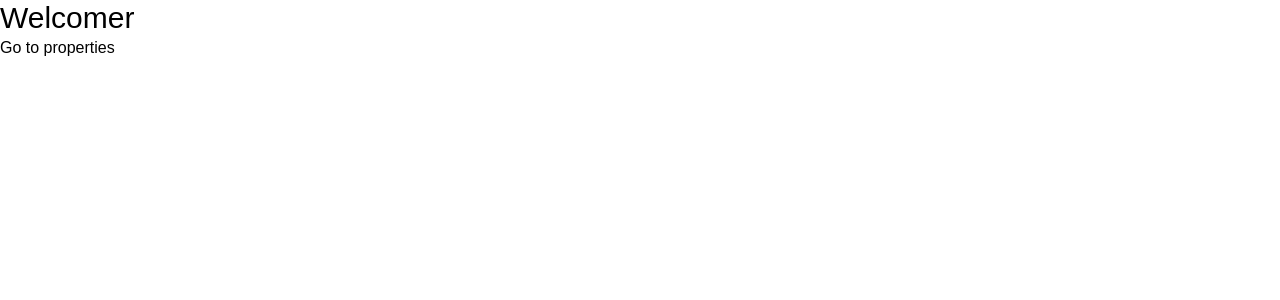
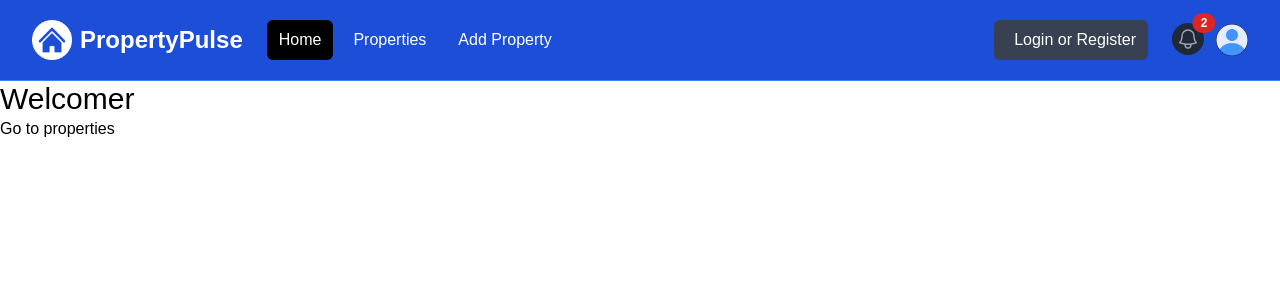
Before and after one commit to codendive/property-pulse, a Next.js app: page / in a window 1280 px wide. Shown: the top 300 px of the page. Built offline with nearby package versions, Linux system fonts and the light colour scheme.

Commit message:
Add Navbar component and integrate it into the main layout

```diff
--- a/app/layout.tsx
+++ b/app/layout.tsx
@@ -1,3 +1,4 @@
+import Navbar from '@/components/navbar'
 import '@/assets/styles/globals.css'
 
 export const metadata = {
@@ -10,6 +11,7 @@
   return (
     <html>
       <body>
+        <Navbar />
         <main>{children}</main>
       </body>
     </html>
--- /dev/null
+++ b/components/navbar.tsx
@@ -0,0 +1,203 @@
+import Image from 'next/image'
+import logo from '@/assets/images/logo-white.png'
+import profileDefault from '@/assets/images/profile.png'
+
+const Navbar = () => {
+  return (
+    <nav className='bg-blue-700 border-b border-blue-500'>
+      <div className='px-2 mx-auto max-w-7xl sm:px-6 lg:px-8'>
+        <div className='relative flex items-center justify-between h-20'>
+          <div className='absolute inset-y-0 left-0 flex items-center md:hidden'>
+            {/* <!-- Mobile menu button--> */}
+            <button
+              type='button'
+              id='mobile-dropdown-button'
+              className='relative inline-flex items-center justify-center p-2 text-gray-400 rounded-md hover:bg-gray-700 hover:text-white focus:outline-none focus:ring-2 focus:ring-inset focus:ring-white'
+              aria-controls='mobile-menu'
+              aria-expanded='false'
+            >
+              <span className='absolute -inset-0.5'></span>
+              <span className='sr-only'>Open main menu</span>
+              <svg
+                className='block w-6 h-6'
+                fill='none'
+                viewBox='0 0 24 24'
+                strokeWidth='1.5'
+                stroke='currentColor'
+                aria-hidden='true'
+              >
+                <path
+                  strokeLinecap='round'
+                  strokeLinejoin='round'
+                  d='M3.75 6.75h16.5M3.75 12h16.5m-16.5 5.25h16.5'
+                />
+              </svg>
+            </button>
+          </div>
+
+          <div className='flex items-center justify-center flex-1 md:items-stretch md:justify-start'>
+            {/* <!-- Logo --> */}
+            <a className='flex items-center flex-shrink-0' href='/index.html'>
+              <Image className='w-auto h-10' src={logo} alt='PropertyPulse' />
+
+              <span className='hidden ml-2 text-2xl font-bold text-white md:block'>
+                PropertyPulse
+              </span>
+            </a>
+            {/* <!-- Desktop Menu Hidden below md screens --> */}
+            <div className='hidden md:ml-6 md:block'>
+              <div className='flex space-x-2'>
+                <a
+                  href='/index.html'
+                  className='px-3 py-2 text-white bg-black rounded-md hover:bg-gray-900 hover:text-white'
+                >
+                  Home
+                </a>
+                <a
+                  href='/properties.html'
+                  className='px-3 py-2 text-white rounded-md hover:bg-gray-900 hover:text-white'
+                >
+                  Properties
+                </a>
+                <a
+                  href='/add-property.html'
+                  className='px-3 py-2 text-white rounded-md hover:bg-gray-900 hover:text-white'
+                >
+                  Add Property
+                </a>
+              </div>
+            </div>
+          </div>
+
+          {/* <!-- Right Side Menu (Logged Out) --> */}
+          <div className='hidden md:block md:ml-6'>
+            <div className='flex items-center'>
+              <button className='flex items-center px-3 py-2 text-white bg-gray-700 rounded-md hover:bg-gray-900 hover:text-white'>
+                <i className='mr-2 text-white fa-brands fa-google'></i>
+                <span>Login or Register</span>
+              </button>
+            </div>
+          </div>
+
+          {/* <!-- Right Side Menu (Logged In) --> */}
+          <div className='absolute inset-y-0 right-0 flex items-center pr-2 md:static md:inset-auto md:ml-6 md:pr-0'>
+            <a href='messages.html' className='relative group'>
+              <button
+                type='button'
+                className='relative p-1 text-gray-400 bg-gray-800 rounded-full hover:text-white focus:outline-none focus:ring-2 focus:ring-white focus:ring-offset-2 focus:ring-offset-gray-800'
+              >
+                <span className='absolute -inset-1.5'></span>
+                <span className='sr-only'>View notifications</span>
+                <svg
+                  className='w-6 h-6'
+                  fill='none'
+                  viewBox='0 0 24 24'
+                  strokeWidth='1.5'
+                  stroke='currentColor'
+                  aria-hidden='true'
+                >
+                  <path
+                    strokeLinecap='round'
+                    strokeLinejoin='round'
+                    d='M14.857 17.082a23.848 23.848 0 005.454-1.31A8.967 8.967 0 0118 9.75v-.7V9A6 6 0 006 9v.75a8.967 8.967 0 01-2.312 6.022c1.733.64 3.56 1.085 5.455 1.31m5.714 0a24.255 24.255 0 01-5.714 0m5.714 0a3 3 0 11-5.714 0'
+                  />
+                </svg>
+              </button>
+              <span className='absolute top-0 right-0 inline-flex items-center justify-center px-2 py-1 text-xs font-bold leading-none text-white transform translate-x-1/2 -translate-y-1/2 bg-red-600 rounded-full'>
+                2
+                {/* <!-- Replace with the actual number of notifications --> */}
+              </span>
+            </a>
+            {/* <!-- Profile dropdown button --> */}
+            <div className='relative ml-3'>
+              <div>
+                <button
+                  type='button'
+                  className='relative flex text-sm bg-gray-800 rounded-full focus:outline-none focus:ring-2 focus:ring-white focus:ring-offset-2 focus:ring-offset-gray-800'
+                  id='user-menu-button'
+                  aria-expanded='false'
+                  aria-haspopup='true'
+                >
+                  <span className='absolute -inset-1.5'></span>
+                  <span className='sr-only'>Open user menu</span>
+                  <Image
+                    className='w-8 h-8 rounded-full'
+                    src={profileDefault}
+                    alt=''
+                  />
+                </button>
+              </div>
+
+              {/* <!-- Profile dropdown --> */}
+              <div
+                id='user-menu'
+                className='absolute right-0 z-10 hidden w-48 py-1 mt-2 origin-top-right bg-white rounded-md shadow-lg ring-1 ring-black ring-opacity-5 focus:outline-none'
+                role='menu'
+                aria-orientation='vertical'
+                aria-labelledby='user-menu-button'
+                tabIndex='-1'
+              >
+                <a
+                  href='/profile.html'
+                  className='block px-4 py-2 text-sm text-gray-700'
+                  role='menuitem'
+                  tabIndex='-1'
+                  id='user-menu-item-0'
+                >
+                  Your Profile
+                </a>
+                <a
+                  href='/saved-properties.html'
+                  className='block px-4 py-2 text-sm text-gray-700'
+                  role='menuitem'
+                  tabIndex='-1'
+                  id='user-menu-item-2'
+                >
+                  Saved Properties
+                </a>
+                <button
+                  className='block px-4 py-2 text-sm text-gray-700'
+                  role='menuitem'
+                  tabIndex='-1'
+                  id='user-menu-item-2'
+                >
+                  Sign Out
+                </button>
+              </div>
+            </div>
+          </div>
+        </div>
+      </div>
+
+      {/* <!-- Mobile menu, show/hide based on menu state. --> */}
+      <div className='hidden' id='mobile-menu'>
+        <div className='px-2 pt-2 pb-3 space-y-1'>
+          <a
+            href='/index.html'
+            className='block px-3 py-2 text-base font-medium text-white bg-black rounded-md'
+          >
+            Home
+          </a>
+          <a
+            href='/properties.html'
+            className='block px-3 py-2 text-base font-medium text-white rounded-md'
+          >
+            Properties
+          </a>
+          <a
+            href='/add-property.html'
+            className='block px-3 py-2 text-base font-medium text-white rounded-md'
+          >
+            Add Property
+          </a>
+          <button className='flex items-center px-3 py-2 my-5 text-white bg-gray-700 rounded-md hover:bg-gray-900 hover:text-white'>
+            <i className='mr-2 fa-brands fa-google'></i>
+            <span>Login or Register</span>
+          </button>
+        </div>
+      </div>
+    </nav>
+  )
+}
+
+export default Navbar
```
